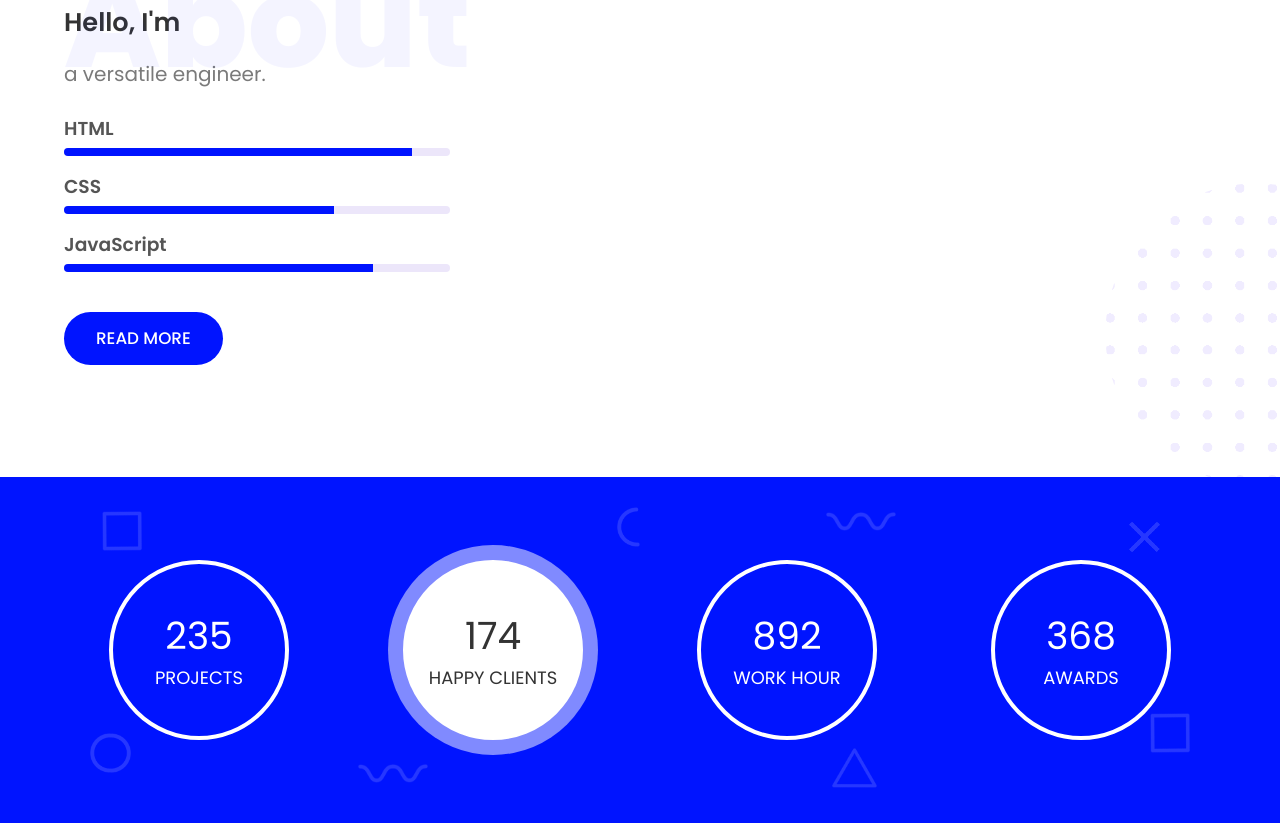
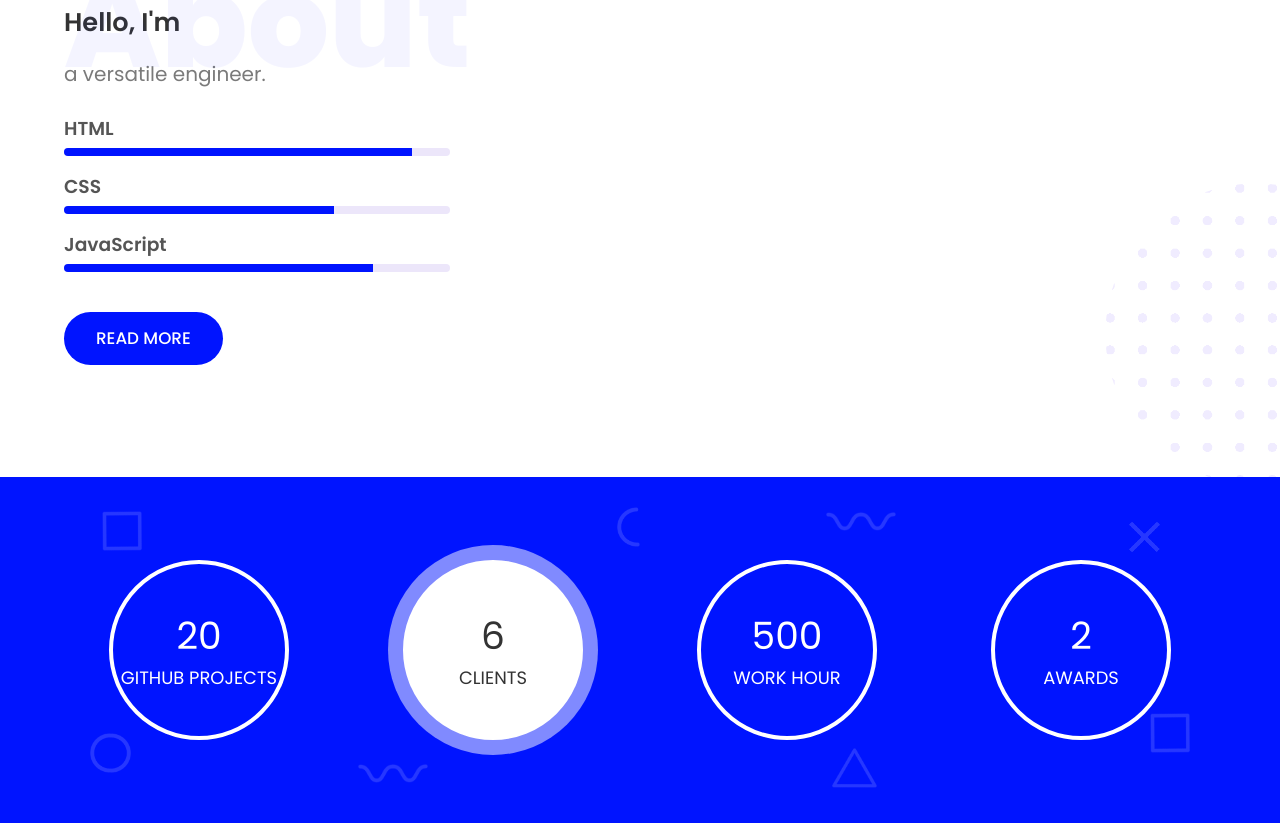
Before and after one commit to MatthewCYLau/MatthewCYLau.github.io, a plain HTML site: page index.html in a window 1280 px wide. Shown: the part 2616-3439 px from the top of the page. Drawn offline with Linux system fonts and the light colour scheme.

```diff
--- a/index.html
+++ b/index.html
@@ -228,28 +228,28 @@
         <div class="container">
           <div class="wrap">
             <div class="record-circle">
-              <h2 class="number" data-num="235">0</h2>
-              <h4 class="sub-title">Projects</h4>
+              <h2 class="number" data-num="20">0</h2>
+              <h4 class="sub-title">Github Projects</h4>
             </div>
           </div>
 
           <div class="wrap">
             <div class="record-circle active">
-              <h2 class="number" data-num="174">0</h2>
-              <h4 class="sub-title">Happy Clients</h4>
+              <h2 class="number" data-num="6">0</h2>
+              <h4 class="sub-title">Clients</h4>
             </div>
           </div>
 
           <div class="wrap">
             <div class="record-circle">
-              <h2 class="number" data-num="892">0</h2>
+              <h2 class="number" data-num="500">0</h2>
               <h4 class="sub-title">Work Hour</h4>
             </div>
           </div>
 
           <div class="wrap">
             <div class="record-circle">
-              <h2 class="number" data-num="368">0</h2>
+              <h2 class="number" data-num="2">0</h2>
               <h4 class="sub-title">Awards</h4>
             </div>
           </div>
--- a/js/app.js
+++ b/js/app.js
@@ -34,6 +34,9 @@
       } else {
         numb.innerText = maxNum;
       }
+      if (currentNum === maxNum) {
+        numb.innerText = numb.innerText + "+";
+      }
     };
 
     setTimeout(updateCount, 400);
```
